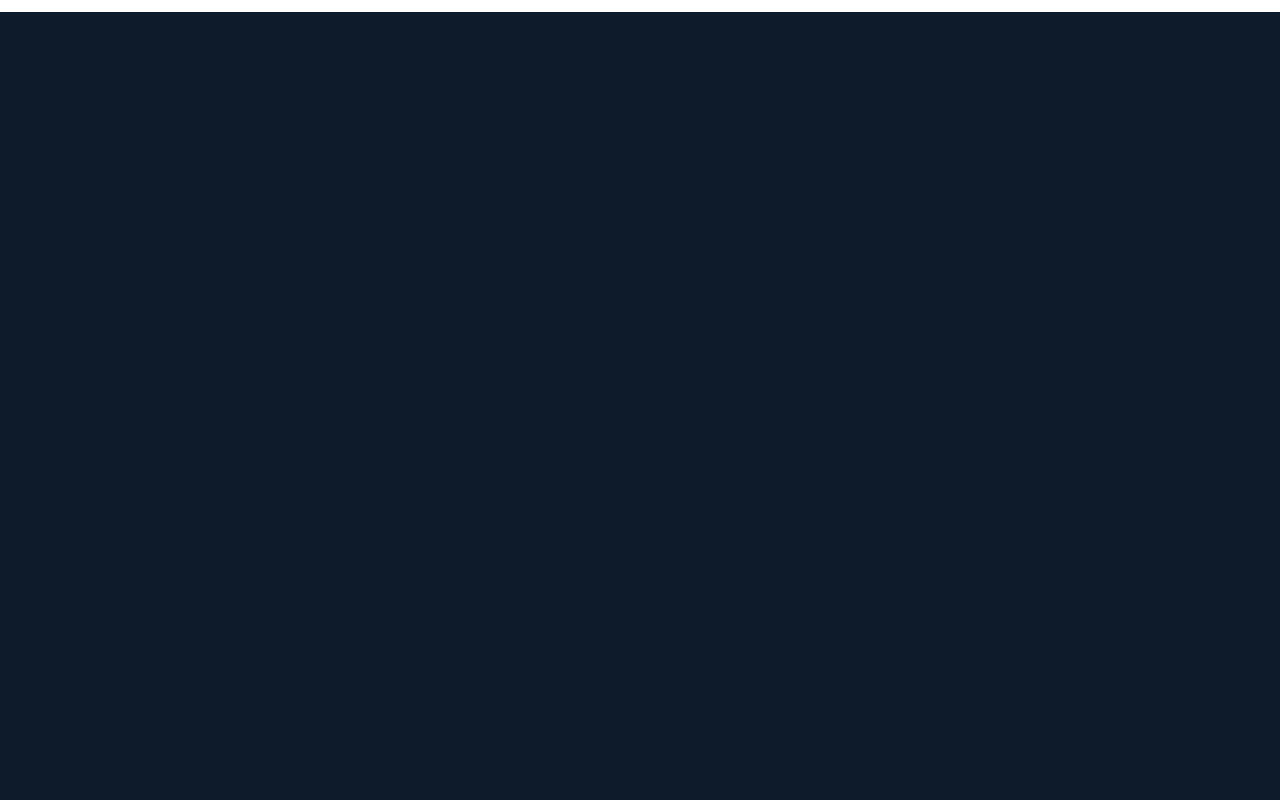
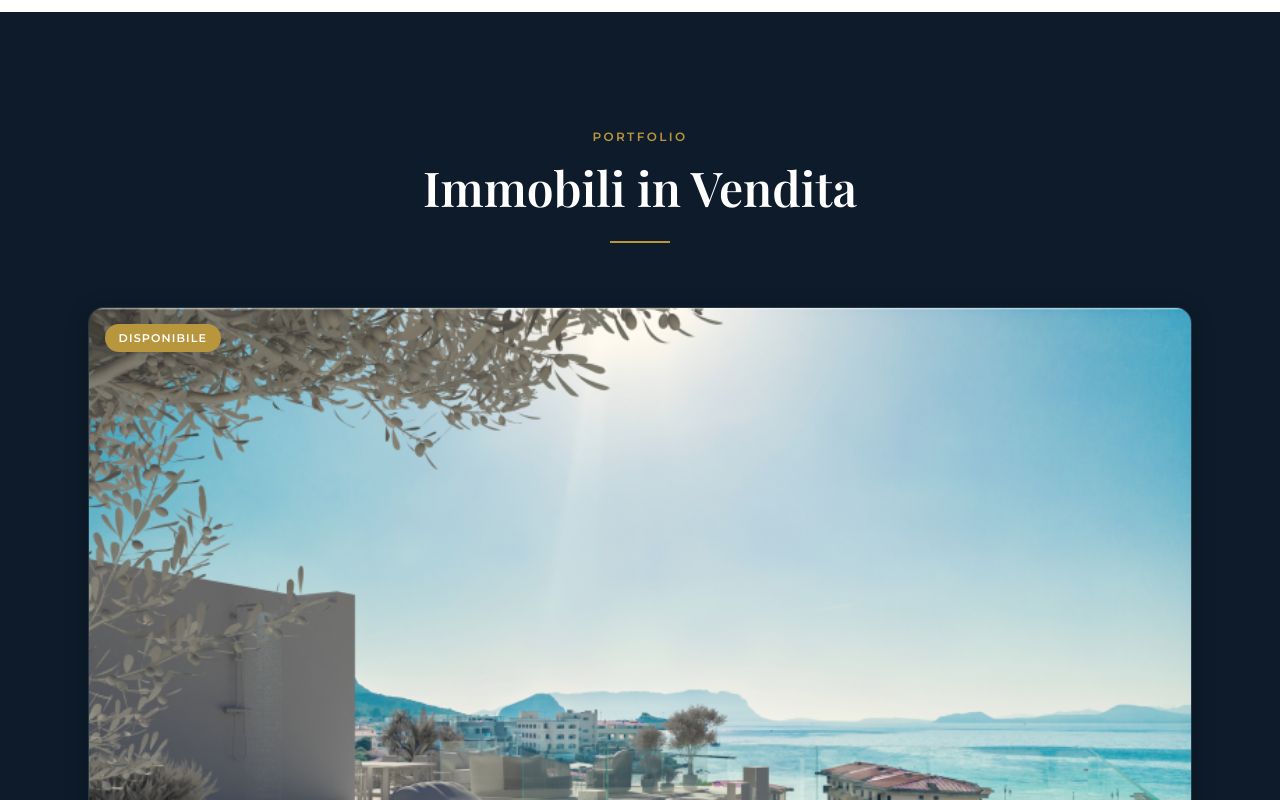
Before and after one commit to fabiopsh/elite-sardinia-homes, a plain HTML site: page index.html in a window 1280 px wide. Shown: the part 1680-2480 px from the top of the page. Drawn offline with nearby package versions, Linux system fonts and the light colour scheme; a web font is replaced by a local one.

Commit message:
Fix: visibilità elementi e card proprietà
- Corretto ordine IntersectionObserver in main.js: le classi reveal
  vengono aggiunte PRIMA della query, così gli elementi vengono osservati
- Rimosso reveal-stagger dal grid proprietà (card iniettate dinamicamente)
- Sostituito con animazione card-fadein autonoma per ogni card
- renderCards() chiamato direttamente (non su DOMContentLoaded)
  poiché gli script sono già in fondo al body

Co-Authored-By: Claude Sonnet 4.6 <noreply@anthropic.com>

```diff
--- a/assets/css/style.css
+++ b/assets/css/style.css
@@ -1176,6 +1176,15 @@ button {
   to   { opacity: 1; transform: translateY(0); }
 }
 
+@keyframes cardFadeIn {
+  from { opacity: 0; transform: translateY(20px); }
+  to   { opacity: 1; transform: translateY(0); }
+}
+
+.card-fadein {
+  animation: cardFadeIn .55s ease both;
+}
+
 @keyframes bounce {
   0%, 100% { transform: translateX(-50%) translateY(0); }
   50%       { transform: translateX(-50%) translateY(8px); }
--- a/assets/js/main.js
+++ b/assets/js/main.js
@@ -71,21 +71,26 @@
   }
 
   /* ---------- Scroll reveal (IntersectionObserver) ---------- */
-  const revealEls = document.querySelectorAll('.reveal, .reveal-stagger');
+  // IMPORTANT: add classes FIRST, then observe — order matters
+  document.querySelectorAll('.section__header').forEach(function (el) { el.classList.add('reveal'); });
+  document.querySelectorAll('.about__grid').forEach(function (el) { el.classList.add('reveal'); });
+  document.querySelectorAll('.contact__grid').forEach(function (el) { el.classList.add('reveal'); });
+  // NOTE: properties grid is NOT added here — cards are injected dynamically by property.js
+
+  var revealEls = document.querySelectorAll('.reveal, .reveal-stagger');
 
   if ('IntersectionObserver' in window) {
-    const io = new IntersectionObserver(function (entries) {
+    var io = new IntersectionObserver(function (entries) {
       entries.forEach(function (entry) {
         if (entry.isIntersecting) {
           entry.target.classList.add('visible');
           io.unobserve(entry.target);
         }
       });
-    }, { threshold: 0.12 });
+    }, { threshold: 0.10 });
 
     revealEls.forEach(function (el) { io.observe(el); });
   } else {
-    // Fallback: show all immediately
     revealEls.forEach(function (el) { el.classList.add('visible'); });
   }
 
@@ -177,19 +182,6 @@
     });
   });
 
-  /* ---------- Add reveal classes to key sections ---------- */
-  // Applied dynamically so the HTML stays clean
-  document.querySelectorAll('.section__header').forEach(function (el) {
-    el.classList.add('reveal');
-  });
-  document.querySelectorAll('.about__grid').forEach(function (el) {
-    el.classList.add('reveal');
-  });
-  document.querySelectorAll('.contact__grid').forEach(function (el) {
-    el.classList.add('reveal');
-  });
-  document.querySelectorAll('.properties__grid').forEach(function (el) {
-    el.classList.add('reveal-stagger');
-  });
+  // (reveal classes already added above, before IO setup)
 
 })();
--- a/assets/js/property.js
+++ b/assets/js/property.js
@@ -9,11 +9,13 @@
 
   /* ---------- Render property cards ---------- */
   function renderCards() {
-    const grid = document.getElementById('properties-grid');
+    var grid = document.getElementById('properties-grid');
     if (!grid || typeof PROPERTIES === 'undefined') return;
 
-    PROPERTIES.forEach(function (p) {
-      const card = buildCard(p);
+    PROPERTIES.forEach(function (p, i) {
+      var card = buildCard(p);
+      card.style.animationDelay = (i * 0.12) + 's';
+      card.classList.add('card-fadein');
       grid.appendChild(card);
     });
   }
@@ -318,6 +320,7 @@
   }
 
   /* ---------- Init ---------- */
-  document.addEventListener('DOMContentLoaded', renderCards);
+  // Scripts are at bottom of <body>, DOM is already available — no need to wait
+  renderCards();
 
 })();
```
